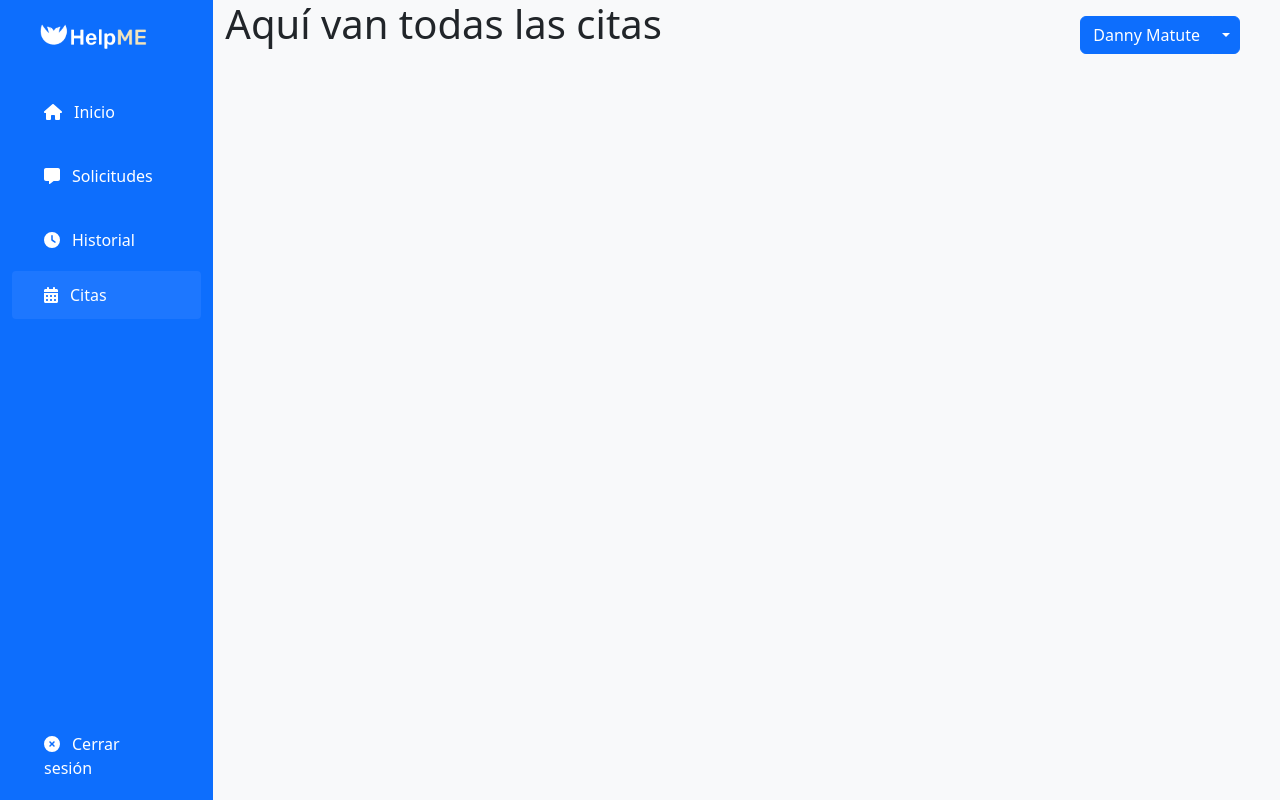
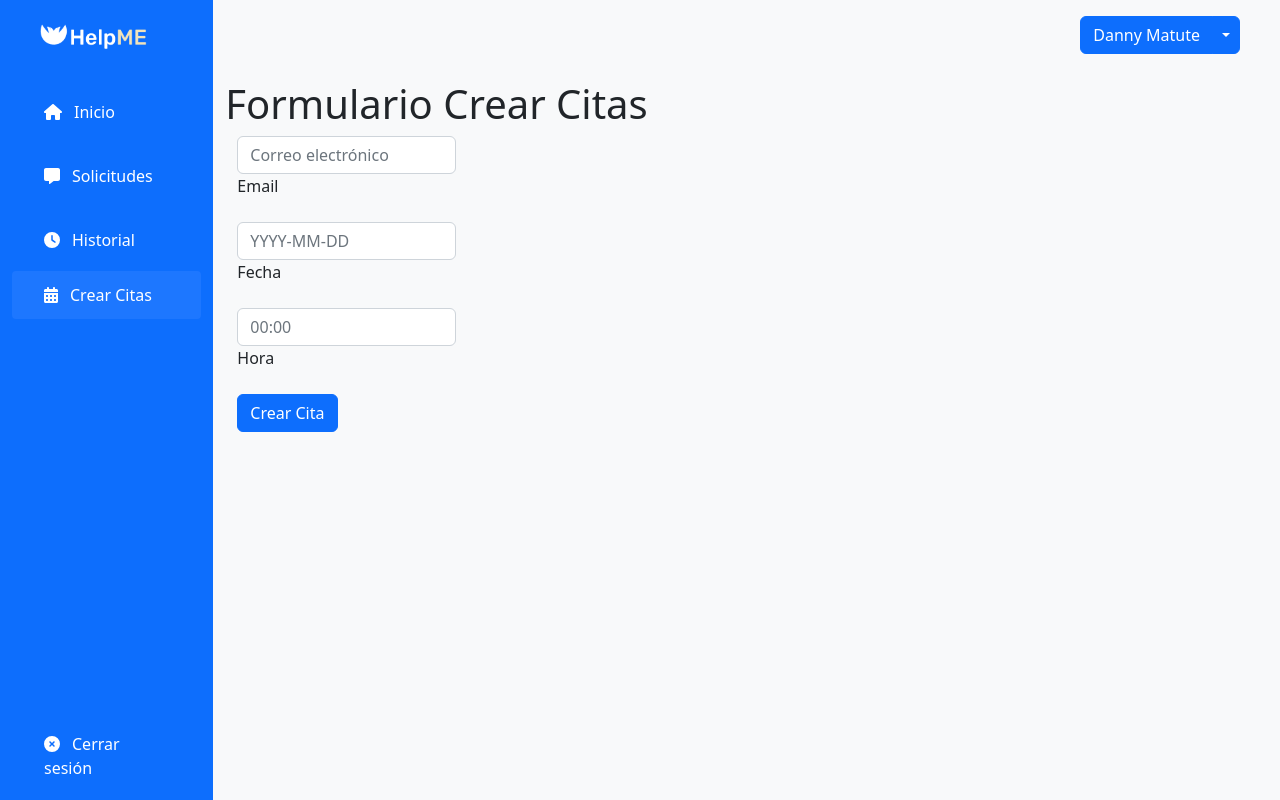
Before and after one commit to gi00/professional_frnd, a Next.js app: page /dates in a window 1280 px wide. Built offline with nearby package versions, Linux system fonts and the light colour scheme.

Commit message:
Seguimos  Prueba 5

```diff
--- a/src/app/(home)/dates/page.js
+++ b/src/app/(home)/dates/page.js
@@ -1,7 +1,20 @@
-import { faHourglass1 } from "@fortawesome/free-solid-svg-icons";
+import FormCrearCita from "@/components/Dates/FormCrearCita"
+import style from "../Home.module.css";
+//import  {useClient}  from "next-slicezone/hooks";
 
- export default function Dates(){
-  return(
-    <h1>Aquí van todas las citas</h1>
-  )
+export default function Dates(){
+
+  return (
+    <section role="principal content" className={style.section}>
+      <h1>Formulario Crear Citas</h1>
+
+      <div className="conainer">
+        <div className="row ">
+          <div className="col-3">
+            <FormCrearCita></FormCrearCita>
+          </div>
+        </div>
+      </div>
+    </section>
+  );
 }
--- /dev/null
+++ b/src/components/Dates/FormCrearCita.js
@@ -0,0 +1,85 @@
+'use client'
+import Container from "react-bootstrap/Container";
+import Form from 'react-bootstrap/Form';
+import Button from 'react-bootstrap/Button';
+
+import { useRouter } from "next/navigation";
+import  {useState}  from "react";
+
+import { postCitaPsico } from "@/services/psicologo.js";
+
+
+
+export default function FormCrearCita() {
+
+  const router = useRouter();
+  const [citaCreadaData, setCitaCreadaData] = useState ({
+    email: "",
+    fecha: "",
+    hora: "",
+  });
+
+  const handleChange = (e) => {
+    setCitaCreadaData({
+      ...citaCreadaData,
+      [e.target.name]: e.target.value,
+    });
+  };
+
+  const handleSubmit = async(e) => {
+    e.preventDefault();
+    const postData = await  postCitaPsico(citaCreadaData);
+
+
+  }
+
+  return(
+   <div>
+    <Form onSubmit={handleSubmit}>
+
+      <Container>
+      <Form.Group className="mb-3" >
+        <Form.Control
+          type="email"
+          name="email"
+          placeholder="Correo electrónico"
+          onChange={handleChange}
+          required
+        />
+        <Form.Label htmlFor="floatingInput">Email</Form.Label>
+      </Form.Group>
+
+      <Form.Group className="mb-3" c>
+      <Form.Control
+       type="fecha"
+       placeholder="YYYY-MM-DD"
+       name ="fecha"
+       onChange={handleChange}
+       required
+       />
+      <Form.Label>Fecha</Form.Label>
+      </Form.Group>
+
+      <Form.Group className="mb-3" c>
+      <Form.Control
+       type="hora"
+       placeholder="00:00"
+       name = "hora"
+       onChange={handleChange}
+       required
+       />
+      <Form.Label>Hora</Form.Label>
+      </Form.Group>
+      <Form.Group className="mb-3">
+        <Button className="btn-primary" type="submit">
+          Crear Cita
+        </Button>
+      </Form.Group>
+
+      </Container>
+
+    </Form>
+   </div>
+
+  )
+}
--- a/src/components/Home/Sidebar.js
+++ b/src/components/Home/Sidebar.js
@@ -42,7 +42,7 @@ export default function Saidbar() {
     {
       icon: faCalendarDays,
       path: "/dates",
-      name: "Citas",
+      name: "Crear Citas",
     },
   ];
 
--- /dev/null
+++ b/src/services/psicologo.js
@@ -0,0 +1,23 @@
+import axios from "axios";
+
+export const  postCitaPsico =  async(data) => {
+
+    try{
+        const axiosConfig = axios.create({
+        withCredentials: true,
+        credentials: "include",
+        baseURL: 'http://localhost:3100',
+        headers: {
+          "Content-Type": "application/x-www-form-urlencoded",
+        },
+      });
+     const res = await axiosConfig.post('http://localhost:3100/psicologo/crearcitas',
+     data
+    );
+
+    return res.data
+    }catch(err){
+        console.error(err);
+    }
+
+};
```
Also changed, not shown: src/app/(home)/history/page.js (added, +84 -0 lines), src/components/Home/Card.js (+62 -20 lines).
